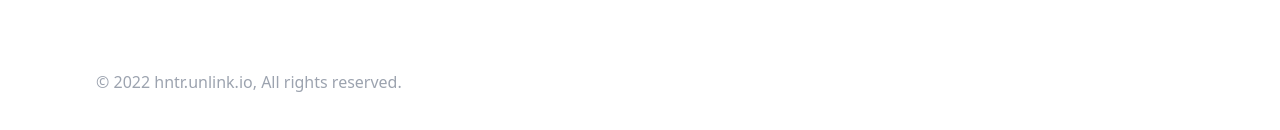
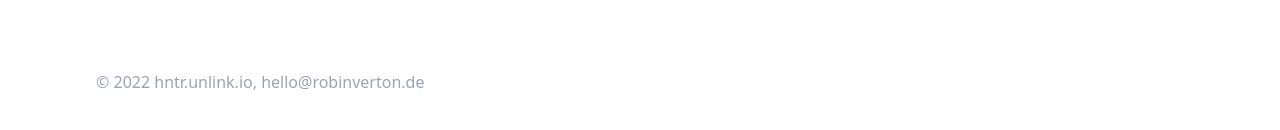
Before and after one commit to rverton/hntr, a Next.js app in the folder frontend/: page / in a window 1280 px wide. Shown: the part 1345-1475 px from the top of the page. Built offline with nearby package versions, Linux system fonts and the light colour scheme.

Commit message:
improve footer

```diff
--- a/frontend/components/marketingLayout.js
+++ b/frontend/components/marketingLayout.js
@@ -56,7 +56,7 @@ export default function MarketingLayout({ children }) {
             ))}
           </div>
           <div className="mt-8 md:mt-0 md:order-1">
-            <p className="text-center text-base text-gray-400">&copy; {new Date().getFullYear()} hntr.unlink.io, All rights reserved.</p>
+            <p className="text-center text-base text-gray-400">&copy; {new Date().getFullYear()} hntr.unlink.io, hello@robinverton.de</p>
           </div>
         </div>
       </footer>
```
